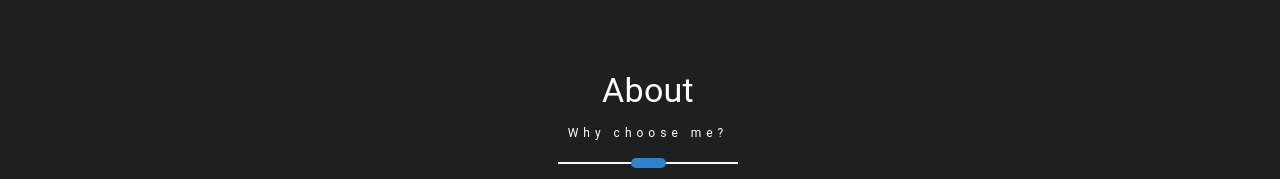
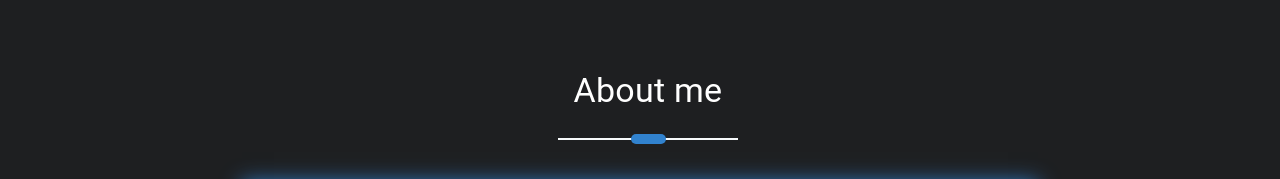
Before and after one commit to vidyaranjitha-hosadurga-raviprakash/portfolio, a React (Create React App) app: page / in a window 1280 px wide. Shown: the part 748-927 px from the top of the page. Built offline with nearby package versions, Linux system fonts and the light colour scheme.

Commit message:
fix: Page header modifications

```diff
--- a/src/components/AboutMe/AboutMe.jsx
+++ b/src/components/AboutMe/AboutMe.jsx
@@ -13,7 +13,7 @@ export const AboutMe = () => {
       }}
     >
       <Stack spacing={5}>
-        <PageHeader info={{ heading: "About", subheading: "Why choose me?" }} />
+        <PageHeader info={{ heading: "About me" }} />
         <Grid container sx={{ ...flexCenter }}>
           <Grid
             container
--- a/src/components/PageHeader/PageHeader.jsx
+++ b/src/components/PageHeader/PageHeader.jsx
@@ -4,7 +4,7 @@ import { Typography, Grid } from "@mui/material";
 import { Divider } from "components";
 import { headingVariants, mainHeadingStyle } from "styles/commonStyles";
 
-export const PageHeader = ({ info: { heading, subheading } }) => {
+export const PageHeader = ({ info: { heading = "", subheading = "" } }) => {
   return (
     <Grid
       container
--- a/src/components/Resume/Resume.jsx
+++ b/src/components/Resume/Resume.jsx
@@ -57,7 +57,7 @@ export const Resume = () => {
       }}
     >
       <Stack spacing={5}>
-        <PageHeader info={{ heading: "Resume", subheading: "" }} />
+        <PageHeader info={{ heading: "Resume" }} />
         <Grid container className="resume-card">
           <Grid item>
             <Box className="resume-container">
```
